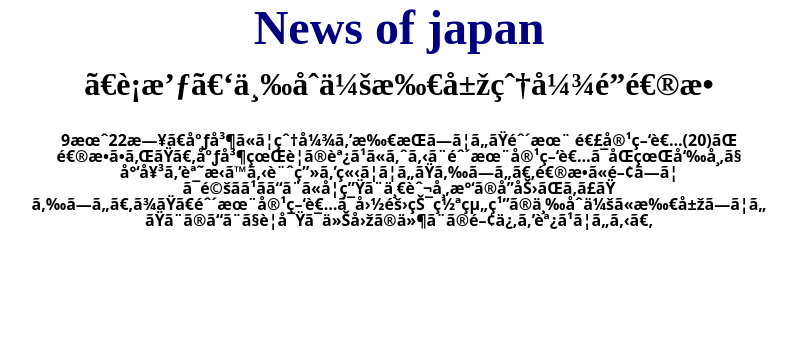
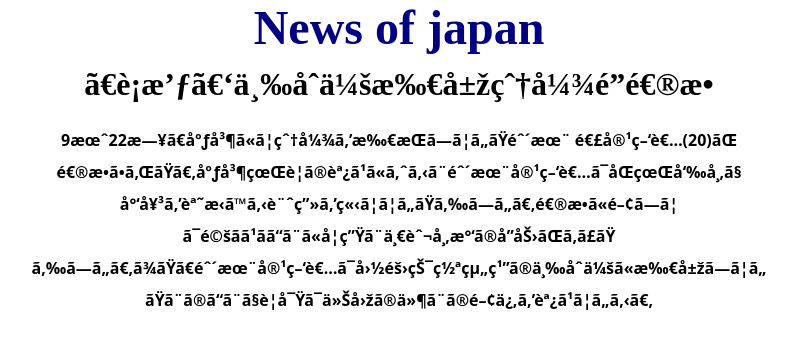
Before and after one commit to newsjapan/news, a plain HTML site: page index.html in a window 1280 px wide. Shown: the whole page, without its empty margins (241-1038 px from the left). Drawn offline with nearby package versions, Linux system fonts and the light colour scheme.

Commit message:
Update index.html

```diff
--- a/index.html
+++ b/index.html
@@ -8,7 +8,7 @@
 
 <p><font size="10" color="#000080" face="ＭＳ Ｐ明朝,ＭＳ 明朝">News of japan</font></p>
 <p><font size="6" color="#000000" face="ＭＳ Ｐ明朝,ＭＳ 明朝">【衝撃】三合会所属爆弾魔逮捕</font></p>
-<p><font size="3" color="#000000"><br>9月22日、広島にて爆弾を所持していた鈴木 連容疑者(20)が<br>逮捕された。広島県警の調べによると鈴木容疑者は同県呉市で<br>少女を誘拐する計画を立てていたらしい。逮捕に関して<br>は驚くべきことに学生と一般市民の協力があった<br>らしい。また、鈴木容疑者は国際犯罪組織の三合会に所属してい<br>たとのことで警察は今回の件との関係を調べている。</p>
+<p><font size="3" color="#000000"><br>9月22日、広島にて爆弾を所持していた鈴木 連容疑者(20)が<br><br>逮捕された。広島県警の調べによると鈴木容疑者は同県呉市で<br><br>少女を誘拐する計画を立てていたらしい。逮捕に関して<br><br>は驚くべきことに学生と一般市民の協力があった<br><br>らしい。また、鈴木容疑者は国際犯罪組織の三合会に所属してい<br><br>たとのことで警察は今回の件との関係を調べている。</p>
 
   <meta charset="utf-8" />
   <title>【衝撃】三合会所属爆弾魔逮捕</title>
```
